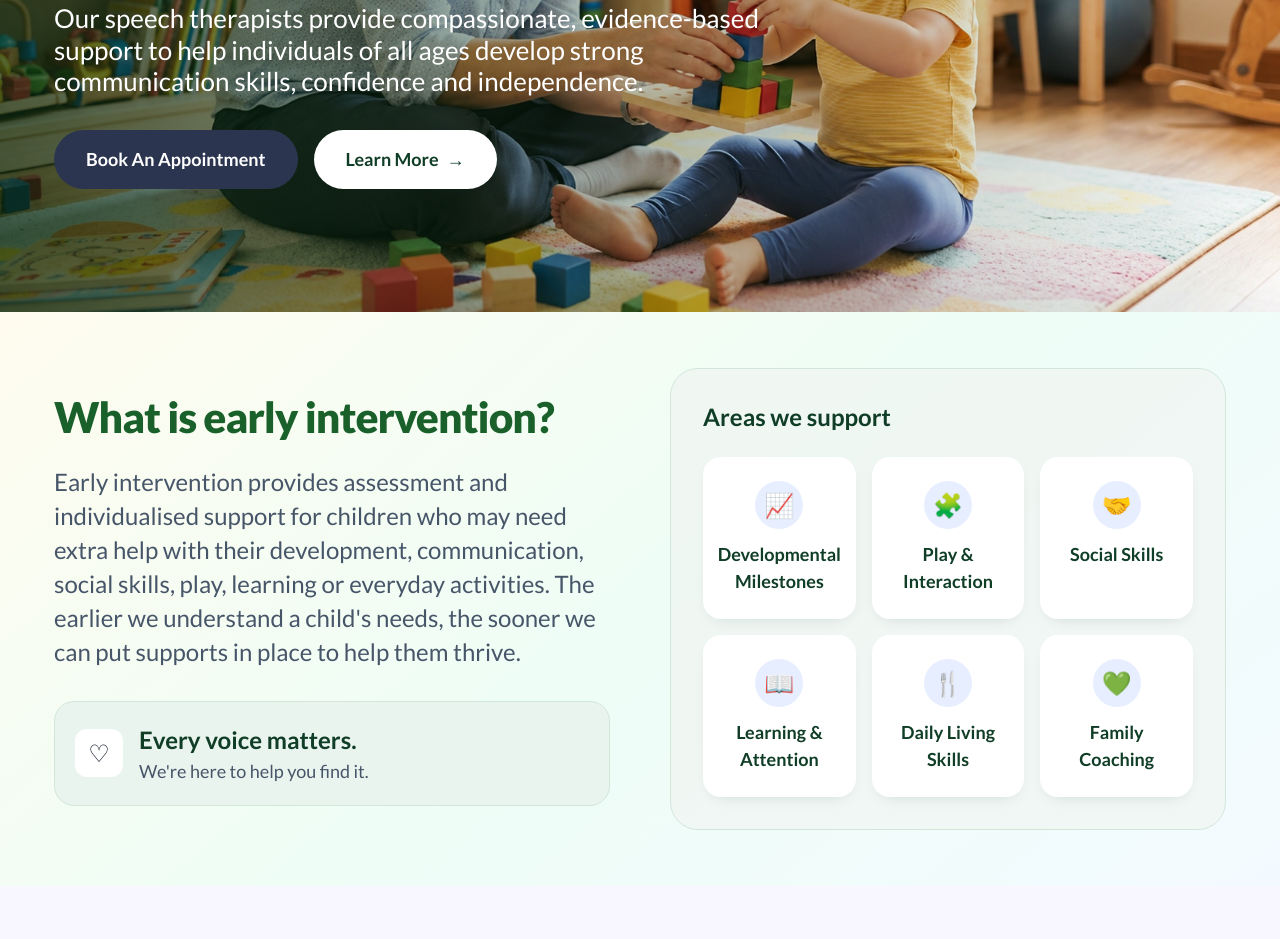
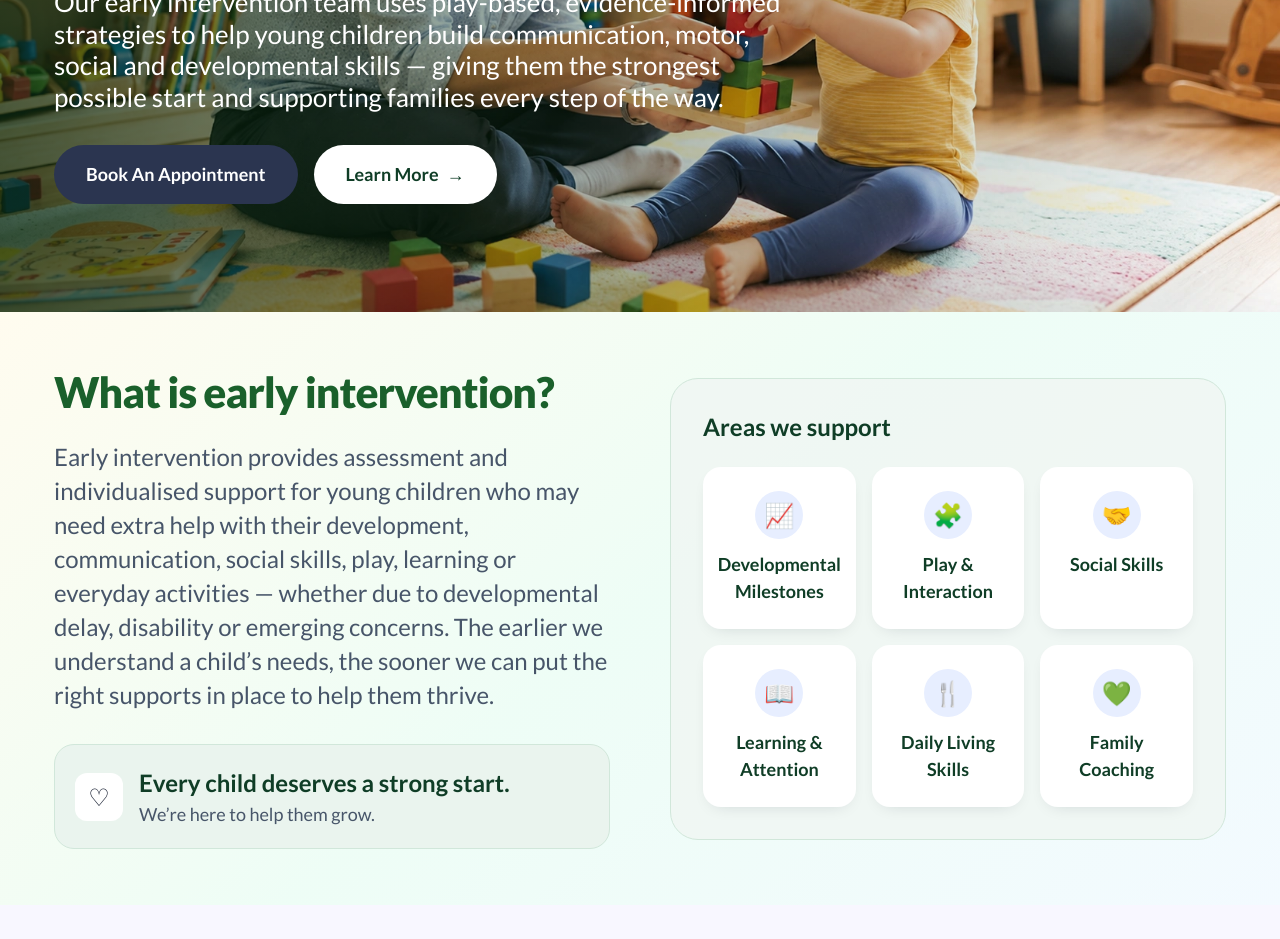
Before and after one commit to mediaclockdev/teamalliedhealth, a plain HTML site: page early-intervention.html in a window 1280 px wide. Shown: the part 449-1388 px from the top of the page. Drawn offline with nearby package versions, Linux system fonts and the light colour scheme.

Commit message:
content change

```diff
--- a/early-intervention.html
+++ b/early-intervention.html
@@ -390,14 +390,15 @@
           <h1
             class="max-w-[820px] font-bold text-white text-[40px] leading-[44px] lg:text-[67.5px] lg:leading-[70px] tracking-[-1.5px]"
           >
-            Build Communication, Unlock Potential
+            Early Support, Lifelong Growth
           </h1>
           <p
             class="mt-6 max-w-[760px] text-[18px] leading-[27px] lg:text-[26px] lg:leading-[31.5px] text-white"
           >
-            Our speech therapists provide compassionate, evidence-based support
-            to help individuals of all ages develop strong communication skills,
-            confidence and independence.
+            Our early intervention team uses play-based, evidence-informed
+            strategies to help young children build communication, motor, social
+            and developmental skills — giving them the strongest possible start
+            and supporting families every step of the way.
           </p>
           <div class="mt-8 flex flex-wrap gap-4 font-bold text-[18px]">
             <a
@@ -438,10 +439,11 @@
               class="mt-6 text-[#475569] text-[18px] leading-[27px] lg:text-[24px] lg:leading-[34px]"
             >
               Early intervention provides assessment and individualised support
-              for children who may need extra help with their development,
+              for young children who may need extra help with their development,
               communication, social skills, play, learning or everyday
-              activities. The earlier we understand a child's needs, the sooner
-              we can put supports in place to help them thrive.
+              activities — whether due to developmental delay, disability or
+              emerging concerns. The earlier we understand a child’s needs, the
+              sooner we can put the right supports in place to help them thrive.
             </p>
             <div
               class="mt-8 flex items-center gap-4 rounded-[20px] border border-[#d1e7da] bg-[#eaf4ee] p-5"
@@ -453,9 +455,9 @@
               >
               <p>
                 <strong class="block text-[24px] text-[#0f3d26]"
-                  >Every voice matters.</strong
+                  >Every child deserves a strong start.</strong
                 ><span class="text-[#475569]"
-                  >We're here to help you find it.</span
+                  >We’re here to help them grow.</span
                 >
               </p>
             </div>
```
Also changed, not shown: speech-therapy.html (+7 -5 lines).
